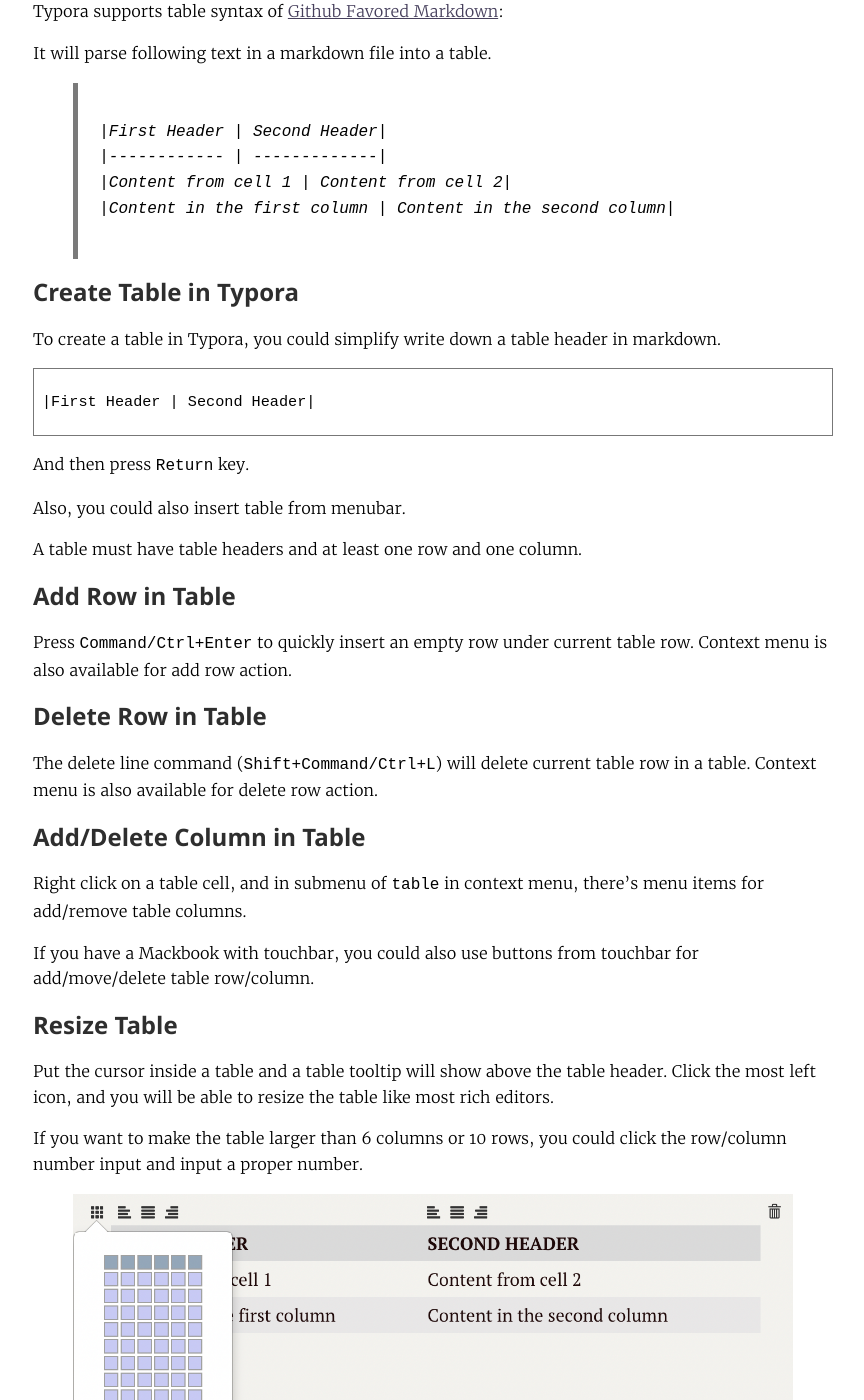
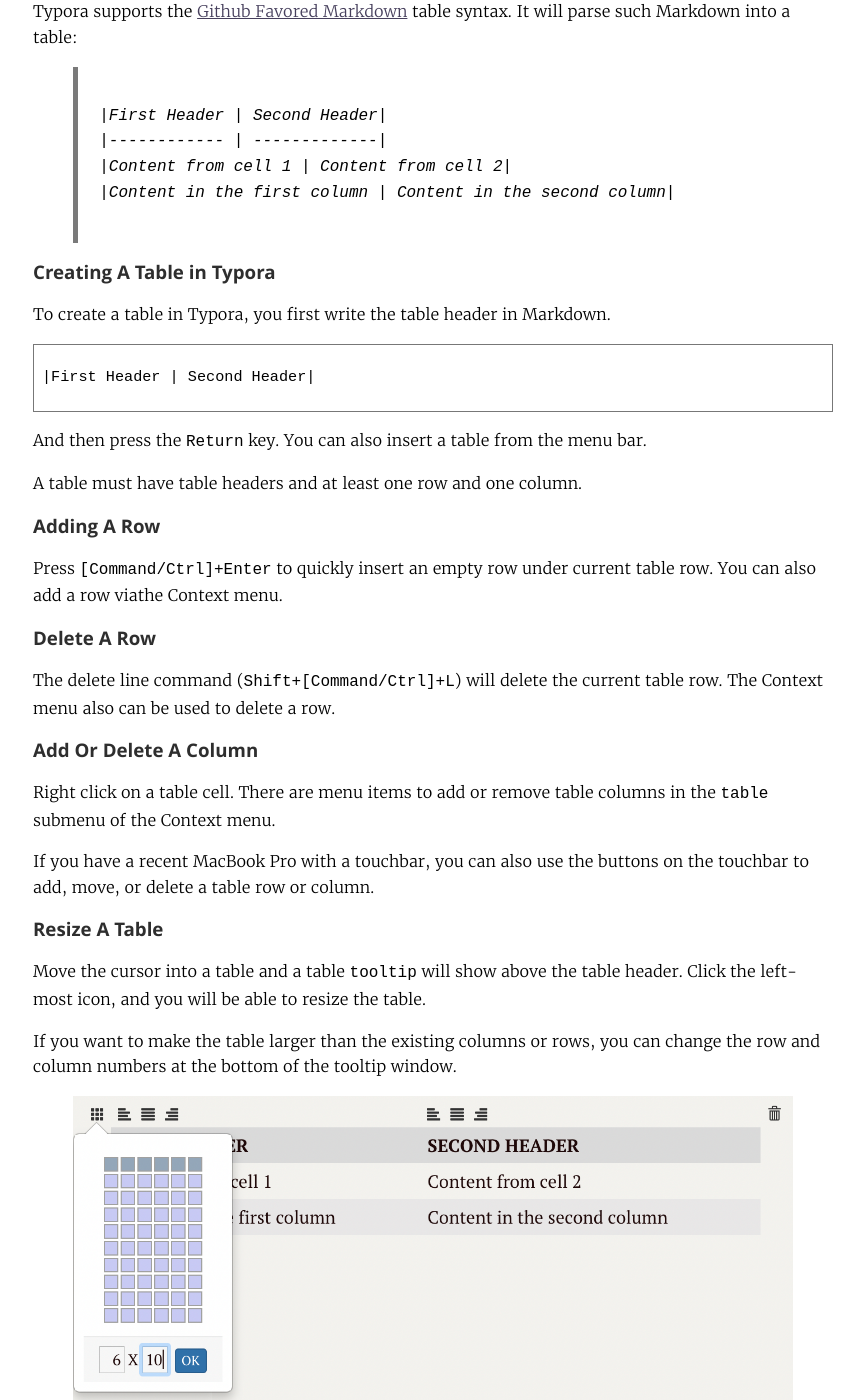
Before and after one commit to typora/support.typora.io, a Jekyll site: the page built from _posts/2017-02-28-Table Editing.md, in a window 1280 px wide and 1400 px high, scrolled down 612 px. Shown: the whole window, without its empty margins (207-1071 px from the left). Built offline with Jekyll 4.4.1, drawn with Linux system fonts in a browser that asks for light colours; nearby versions of some CDN libraries; library files that are not in the unit come from our copies; some of the changed text lies outside the part shown.

Commit message:
First edit of 2016-02-28-Table Editing

````diff
--- a/_posts/2017-02-28-Table Editing.md
+++ b/_posts/2017-02-28-Table Editing.md
@@ -12,9 +12,7 @@
 {:toc}
 ## Tables in Markdown
 
-Typora supports table syntax of [Github Favored Markdown](https://guides.github.com/features/mastering-markdown/):
-
-It will parse following text in a markdown file into a table.
+Typora supports the [Github Favored Markdown](https://guides.github.com/features/mastering-markdown/) table syntax. It will parse such Markdown into a table:
 
 > ```gfm
 > |First Header | Second Header|
@@ -23,45 +21,43 @@
 > |Content in the first column | Content in the second column|
 > ```
 
-## Create Table in Typora
+### Creating A Table in Typora
 
-To create a table in Typora, you could simplify write down a table header in markdown.
+To create a table in Typora, you first write the table header in Markdown.
 
 ```markdown
 |First Header | Second Header|
 ```
 
-And then press `Return` key.
-
-Also, you could also insert table from menubar.
+And then press the `Return` key. You can also insert a table from the menu bar.
 
 A table must have table headers and at least one row and one column.
 
-## Add Row in Table
+### Adding A Row
 
-Press `Command/Ctrl+Enter` to quickly insert an empty row under current table row. Context menu is also available for add row action.
+Press `[Command/Ctrl]+Enter` to quickly insert an empty row under current table row. You can also add a row viathe Context menu.
 
-## Delete Row in Table
+### Delete A Row
 
-The delete line command (`Shift+Command/Ctrl+L`) will delete current table row in a table. Context menu is also available for delete row action.
+The **delete line command** (`Shift+[Command/Ctrl]+L`) will delete the current table row. The Context menu also can be used to delete a row.
 
-## Add/Delete Column in Table
+### Add Or Delete A Column
 
-Right click on a table cell, and in submenu of `table` in context menu, there's menu items for add/remove table columns.
+Right click on a table cell. There are menu items to add or remove table columns in the  `table` submenu of the Context menu.
 
-If you have a Mackbook with **touchbar**, you could also use buttons from touchbar for add/move/delete table row/column.
+If you have a recent MacBook Pro with a **touchbar**, you can also use the buttons on the touchbar to add, move, or delete a table row or column.
 
-## Resize Table
+### Resize A Table
 
-Put the cursor inside a table and a table tooltip will show above the table header. Click the most left icon, and you will be able to resize the table like most rich editors.
+Move the cursor into a table and a table `tooltip` will show above the table header. Click the left-most icon, and you will be able to resize the table.
 
-If you want to make the table larger than 6 columns or 10 rows, you could click the row/column number input and input a proper number.
+If you want to make the table larger than the existing columns or rows, you can change the row and column numbers at the bottom of the tooltip window.
 
 ![Snip20170227_2](/media/table-editing/Snip20170227_2.png)
 
-## Text Alignment in Column
+### Column Text Alignment
 
-In [Github Favored Markdown](https://guides.github.com/features/mastering-markdown/), column alignment is configurable like following:
+In [Github Favored Markdown](https://guides.github.com/features/mastering-markdown/), column alignment is configurable by adding colons in the second row:
 
 ```markdown
 | Default | Left  | Right | Center |
@@ -69,18 +65,16 @@
 | cell1   | cell2 | cell3 | cell4  |
 ```
 
-In typora, you could simply change text alignment under a column by selecting related alignment icon from table tooltip.
+Typora also allows you to change the text alignment of a column by selecting an alignment icon from the table tooltip. Typora will add the attribute `style="text-align: left/center/right"` to affected `<td>`s, but the final alignment can still be changed by editing the CSS rules in the current theme or in Custom CSS.
 
-With alignment set, Typora will add attribute like `style="text-align: left"` to affected column (`<td>`), but the final alignment can still be changed by CSS rules in current theme or custom CSS.
+### Move A Row Or Column
 
-## Move Row/Column
-
-Reorder row/column is also very easy thanks to Typora's WYSIWYG feature. Just move you mouse on the left/top border of a row/column, and use drag & drop to render it:
+Reordering rows and columns is easy thanks to Typora's WYSIWYG feature. Just move the cursor to the top left border of a row or column, and drag and drop to reorder it:
 
 <p style="text-align:center"><video src="/media/table-editing/move-row-col.mov" style="width:540px;" autoplay="autoplay" mute="mute" loop="loop"></video></p>
 
 ## Touchbar Support.
 
-Tables can also be tweaked via MacBook touchbar.
+Tables can also be tweaked via the MacBook Pro touchbar.
 
 ![Touch Bar Shot 2017-02-28 at 00.40.32](/media/table-editing/Touch Bar Shot 2017-02-28 at 00.40.32-8213659.png)
````
